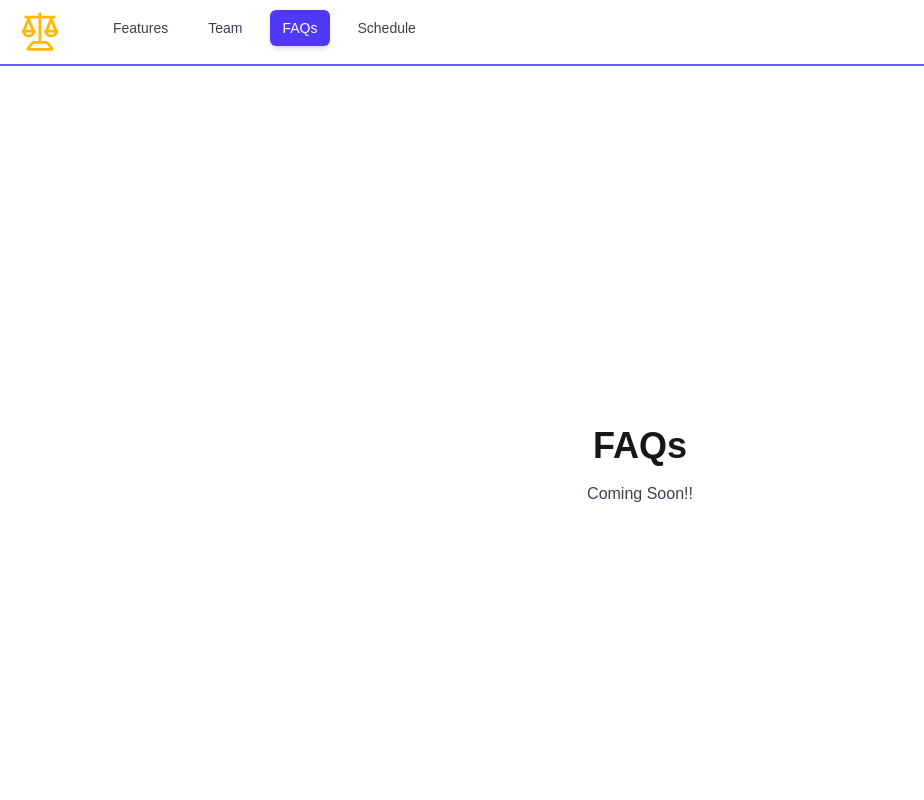
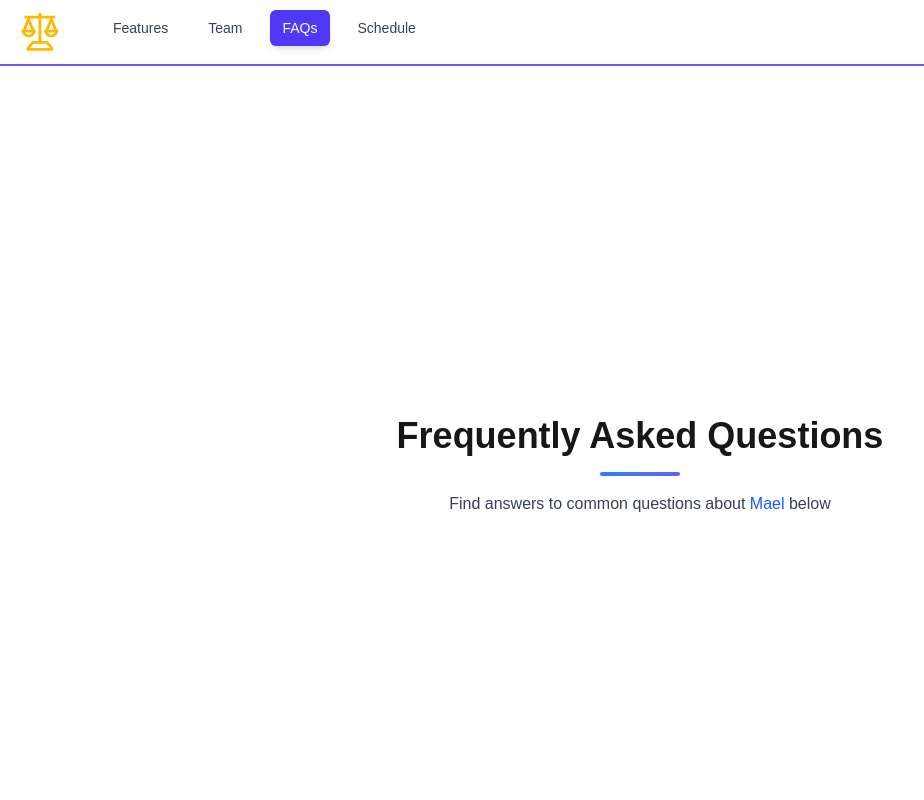
Before and after one commit to Maelewano/mael, a Next.js app: page /faq in a window 1280 px wide. Shown: the top 800 px of the page, without its empty margins (0-924 px from the left). Built offline with nearby package versions, Linux system fonts and the light colour scheme.

Commit message:
feat: implement FAQs component and simplify FAQ page structure

```diff
--- /dev/null
+++ b/app/Components/FAQs/FAQs.tsx
@@ -0,0 +1,26 @@
+export default function FAQs() {
+  return (
+    <section className="relative w-full py-3 lg:py-8 min-h-screen flex flex-col justify-center">
+      <div className="relative mx-auto max-w-7xl px-4 sm:px-6 lg:px-8 h-screen flex flex-col justify-center">
+        <div className="mb-16 text-center">
+          <h2 className="mb-4 text-3xl font-bold lg:text-4xl">
+            Frequently Asked Questions
+          </h2>
+          <div className="mx-auto m-4 h-1 w-20 rounded-full bg-gradient-to-r from-blue-500 to-indigo-500"></div>
+          <p className="mx-auto max-w-2xl text-gray-700">
+            Find answers to common questions about{" "}
+            <a
+              target="_blank"
+              rel="noopener noreferrer"
+              className="bold text-blue-600 hover:underline dark:text-blue-400"
+              href="#"
+            >
+              Mael
+            </a>{" "}
+            below
+          </p>
+        </div>
+      </div>
+    </section>
+  );
+}
--- a/app/Components/Scheduler/MeetingForm.tsx
+++ b/app/Components/Scheduler/MeetingForm.tsx
@@ -113,7 +113,7 @@ export default function MeetingForm() {
           <h2 className="text-3xl font-bold text-gray-900">
             Schedule a Meeting
           </h2>
-          <div className="mx-auto mt-4 h-1 w-20 rounded-full bg-gradient-to-r from-blue-500 to-indigo-500"></div>
+          <div className="mx-auto m-4 h-1 w-20 rounded-full bg-gradient-to-r from-blue-500 to-indigo-500"></div>
           <p className="mt-2 text-gray-600">Fill out the details below to create your meeting</p>
         </div>
 
--- a/app/faq/page.tsx
+++ b/app/faq/page.tsx
@@ -1,18 +1,8 @@
+import FAQs from "@/app/Components/FAQs/FAQs";
 export default async function FAQPage() {
     return (
         <>
-            <section className="relative w-full py-3 lg:py-8 min-h-screen flex flex-col justify-center">
-                <div className="relative mx-auto max-w-7xl px-4 sm:px-6 lg:px-8 h-screen flex flex-col justify-center">
-                    <div className="mb-16 text-center">
-                        <h2 className="mb-4 text-3xl font-bold lg:text-4xl">
-                            FAQs
-                        </h2>
-                        <p className="mx-auto max-w-2xl text-gray-700">
-                            Coming Soon!!
-                        </p>
-                    </div>
-                </div>
-            </section>
+            <FAQs />
         </>
     );
 }
```
